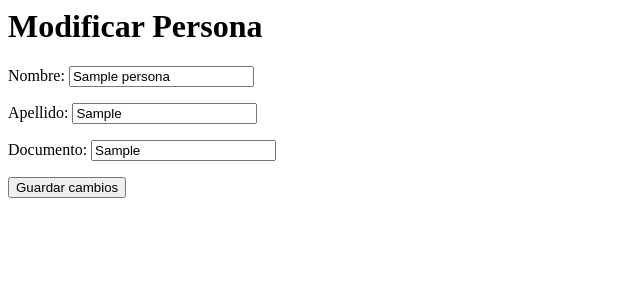
After one commit to manugomez05/habit-tracker, a Django app: page /modificar/1/ in a window 1280 px wide. The commit adds this page. Shown: the top 300 px of the page, without its empty margins (0-640 px from the left). Run offline with Django 5.2, Linux system fonts and the light colour scheme; tables that the repository leaves empty hold one stand-in row (values such as "Sample post").

Commit message:
Editar usuario

```diff
--- /dev/null
+++ b/habits/templates/modificar_persona.html
@@ -0,0 +1,9 @@
+<h1>Modificar Persona</h1>
+
+<form method="POST">
+    {% csrf_token %}
+
+    {{ form.as_p }}
+
+    <button type="submit">Guardar cambios</button>
+</form>
--- a/habits/templates/persona.html
+++ b/habits/templates/persona.html
@@ -6,7 +6,7 @@
 
 <ul>
   {% for x in personas %}
-    <li>{{ x.nombre }} {{ x.apellido }}</li>
+    <li> {{x.id}} -{{ x.nombre }} {{ x.apellido }}</li>
   {% endfor %}
 </ul>
 
--- a/habits/urls.py
+++ b/habits/urls.py
@@ -1,6 +1,9 @@
 from django.urls import path
 from .views import persona
+from . import views
 
 urlpatterns = [
     path('',persona),
+    path('personas/',persona, name='lista_personas'),
+    path('modificar/<int:id>/', views.modificarPersona, name='modificarPersona'),
 ]
--- a/habits/views.py
+++ b/habits/views.py
@@ -25,3 +25,17 @@ def crearPersona(request):
         form = PersonaForm()
         context = {'form':form}
     return render(request, 'habits/crear_persona.html', context)
+
+
+def modificarPersona(request,id):
+    persona= Persona.objects.get(id=id)
+    if request.method == 'POST':
+        form = PersonaForm(request.POST, instance=persona)
+        if form.is_valid():
+            form.save()
+            return redirect('lista_personas')
+
+    else:
+        form = PersonaForm(instance=persona)
+        context = {'form': form}
+    return render(request, 'modificar_persona.html', context)
```
